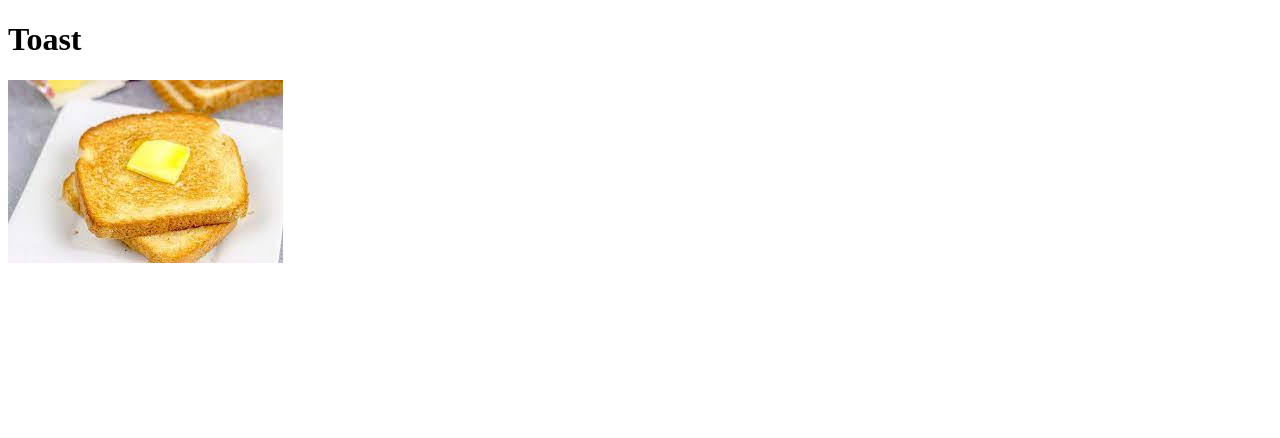
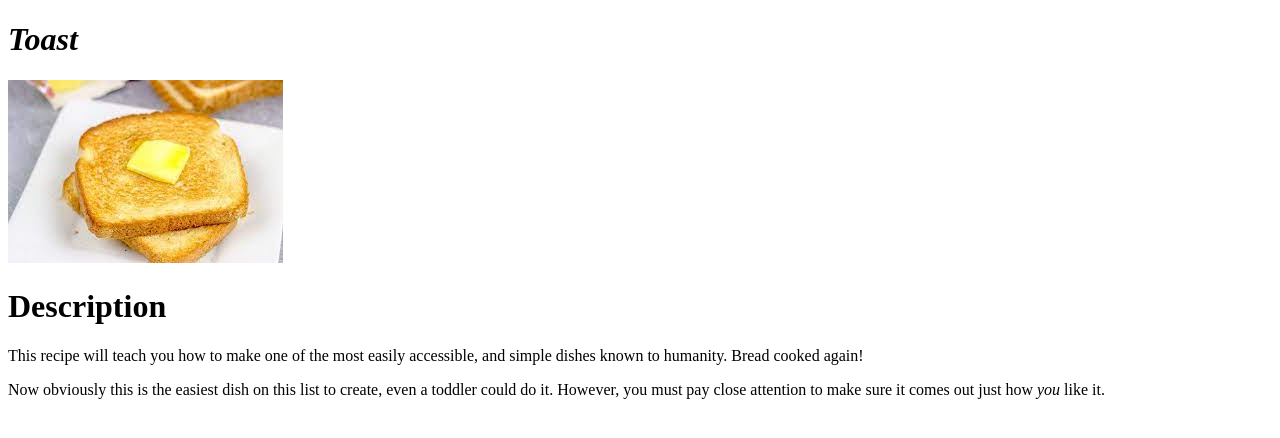
Before and after one commit to bigbrainSK/odin-recipes, a plain HTML site: page recipes/toast.html in a window 1280 px wide. Drawn offline with Linux system fonts and the light colour scheme.

Commit message:
create toast description

```diff
--- a/recipes/toast.html
+++ b/recipes/toast.html
@@ -7,9 +7,19 @@
     <title>toast_recipe</title>
 </head>
 <body>
-    <h1>Toast</h1>
+    <h1><em>Toast</em></h1>
     <img src="toast.jpg" alt="Very plain double stack
     of toast with butter slice on top">
 
+    <h1>Description</h1>
+    <p>This recipe will teach you how to make one of the
+        most easily accessible, and simple dishes known to
+        humanity. Bread cooked again!</p>
+    <p>Now obviously this is the easiest dish on this list
+        to create, even a toddler could do it. However, you must
+        pay close attention to make sure it comes out just how
+        <em>you</em> like it.
+    </p>
+
 </body>
 </html>
```
